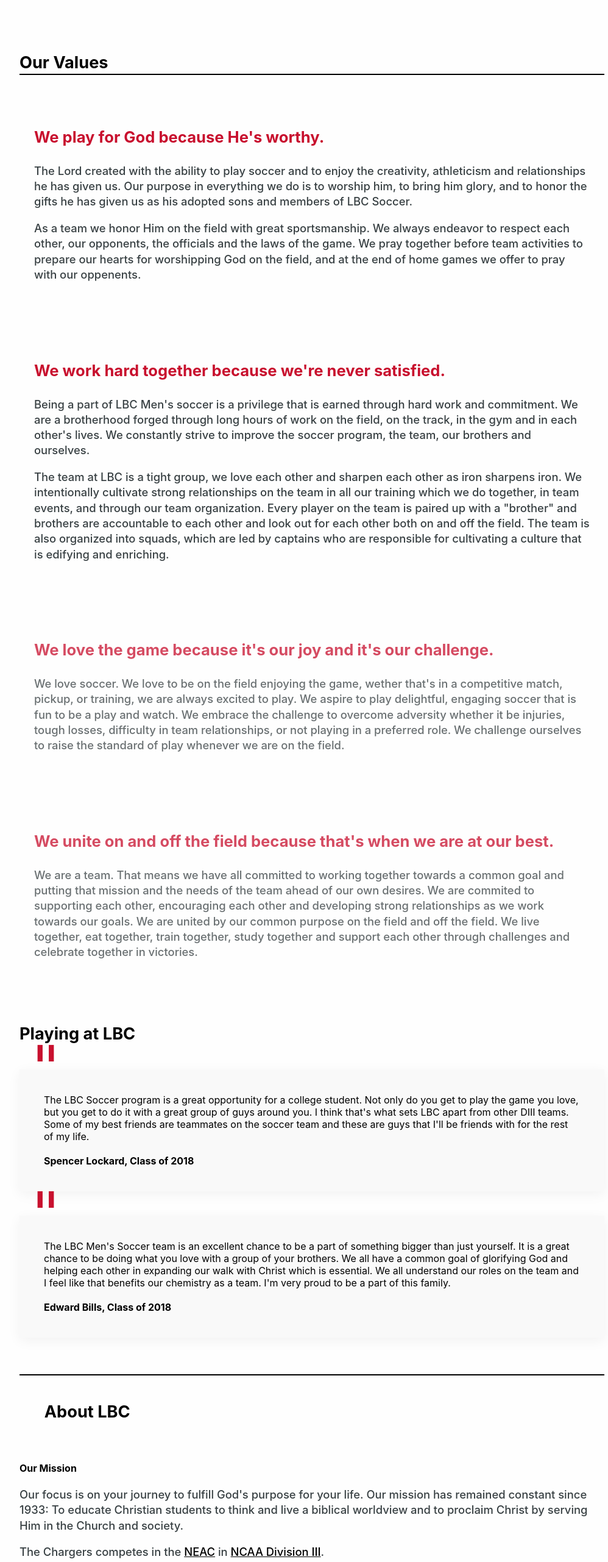
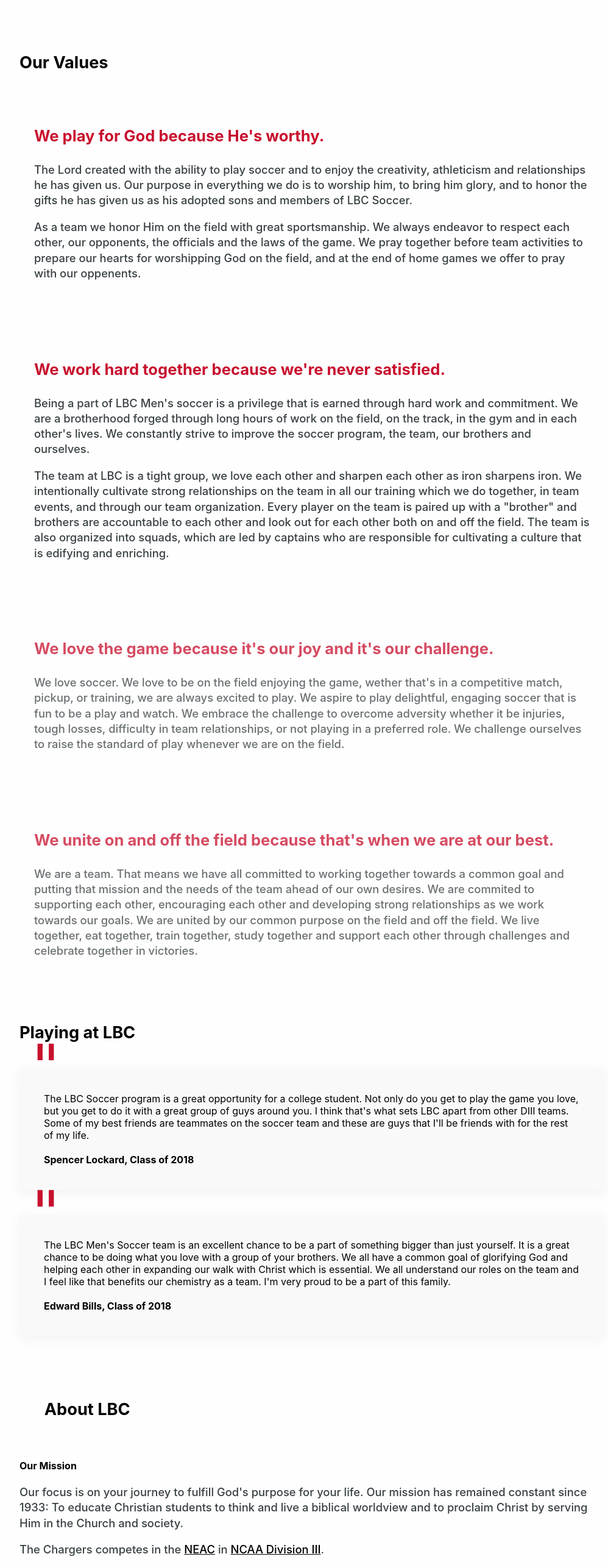
Before and after one commit to tcsavage87/LBCsoccer, a plain HTML site: page index.html in a window 1280 px wide. Shown: the part 1320-3882 px from the top of the page at 61% size, without its empty margins (128-1126 px from the left). Drawn offline with Linux system fonts and the light colour scheme; a script that the page names is missing.

Commit message:
Delete borders

```diff
--- a/styles.css
+++ b/styles.css
@@ -256,7 +256,6 @@ figure {
 }
 
 .value1 {
-    border-top: solid black 2px;
     color: black;
     max-height: 25%;
     padding: 1.5em;
@@ -289,7 +288,6 @@ figure {
 }
 
 #facts {
-    border-top: solid black 2px;
     padding: 1.5em;
 }
 
```
